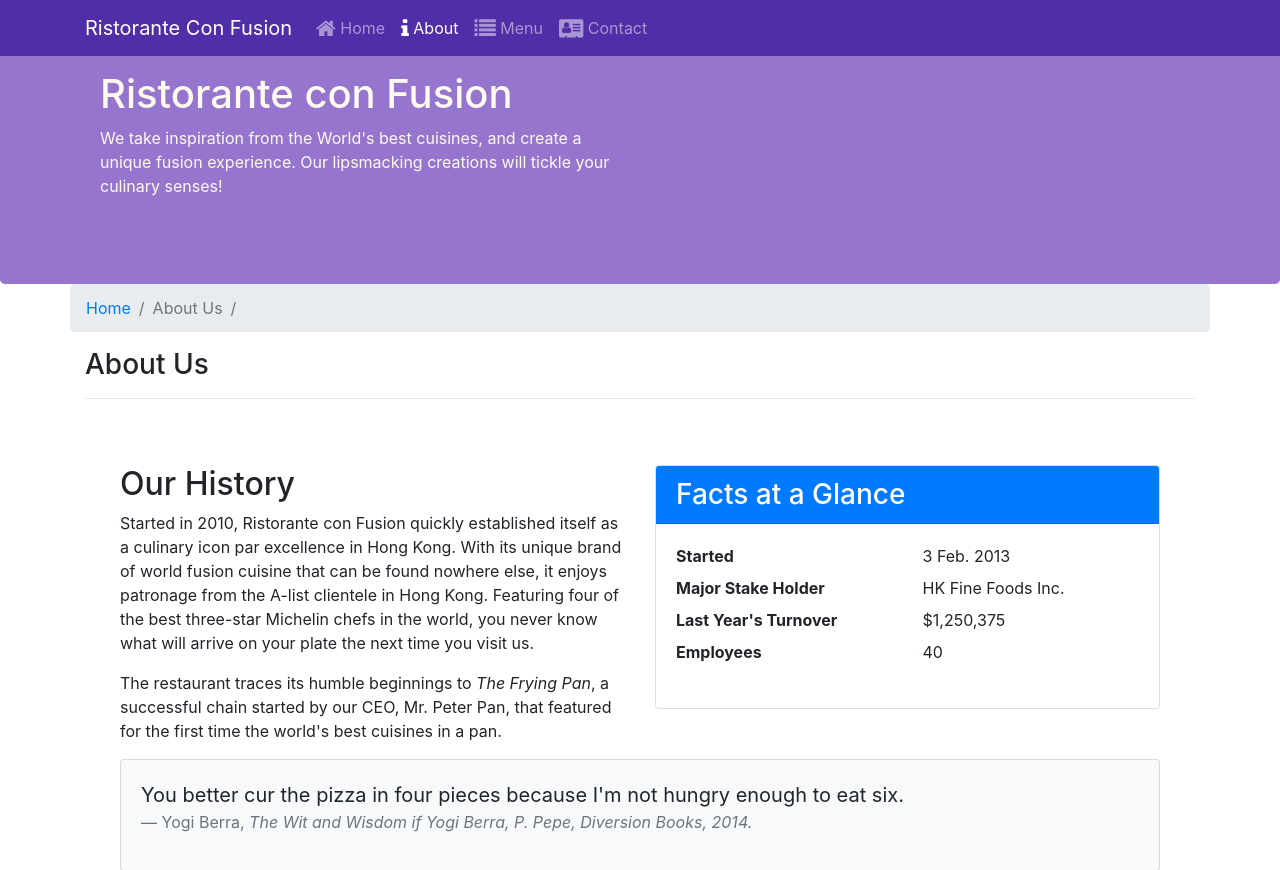
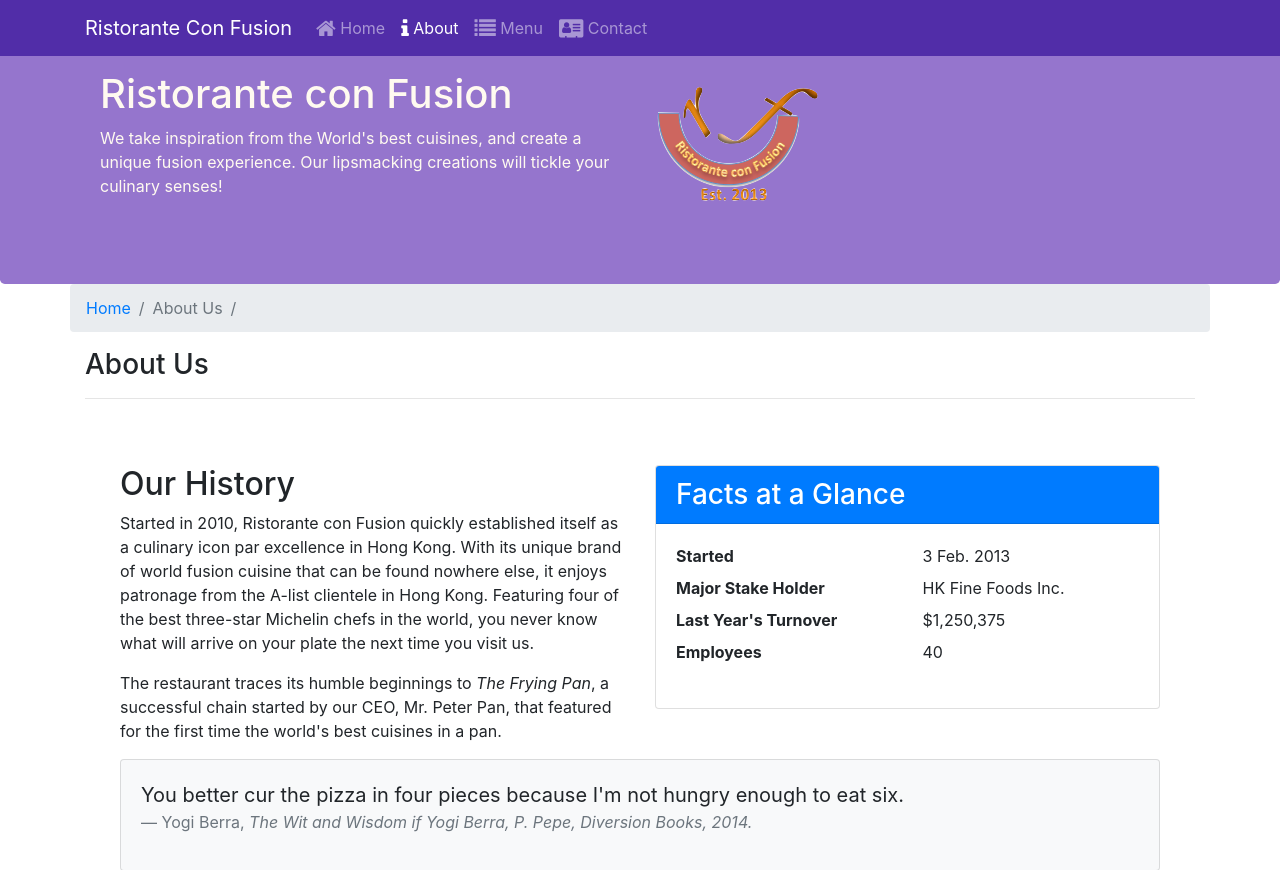
Before and after one commit to naoliden/Bootstrap4, a website: page aboutus.html in a window 1280 px wide. Shown: the top 870 px of the page. Drawn offline with nearby package versions, Linux system fonts and the light colour scheme.

Commit message:
logo img

```diff
--- a/aboutus.html
+++ b/aboutus.html
@@ -45,7 +45,8 @@
                     <h1>Ristorante con Fusion</h1>
                     <p>We take inspiration from the World's best cuisines, and create a unique fusion experience. Our lipsmacking creations will tickle your culinary senses!</p>
                 </div>
-                <div class="col-12 col-sm">
+                <div class='col-12 col-sm  align-self-center'>
+                    <img src="img/logo.png" class ="img-fluid" alt="">
                 </div>
             </div>
         </div>
```
Also changed, not shown: contactus.html (+2 -1 lines), index.html (+2 -1 lines), img/alberto.png (added), img/buffet.png (added), img/logo.png (added), img/uthappizza.png (added).
